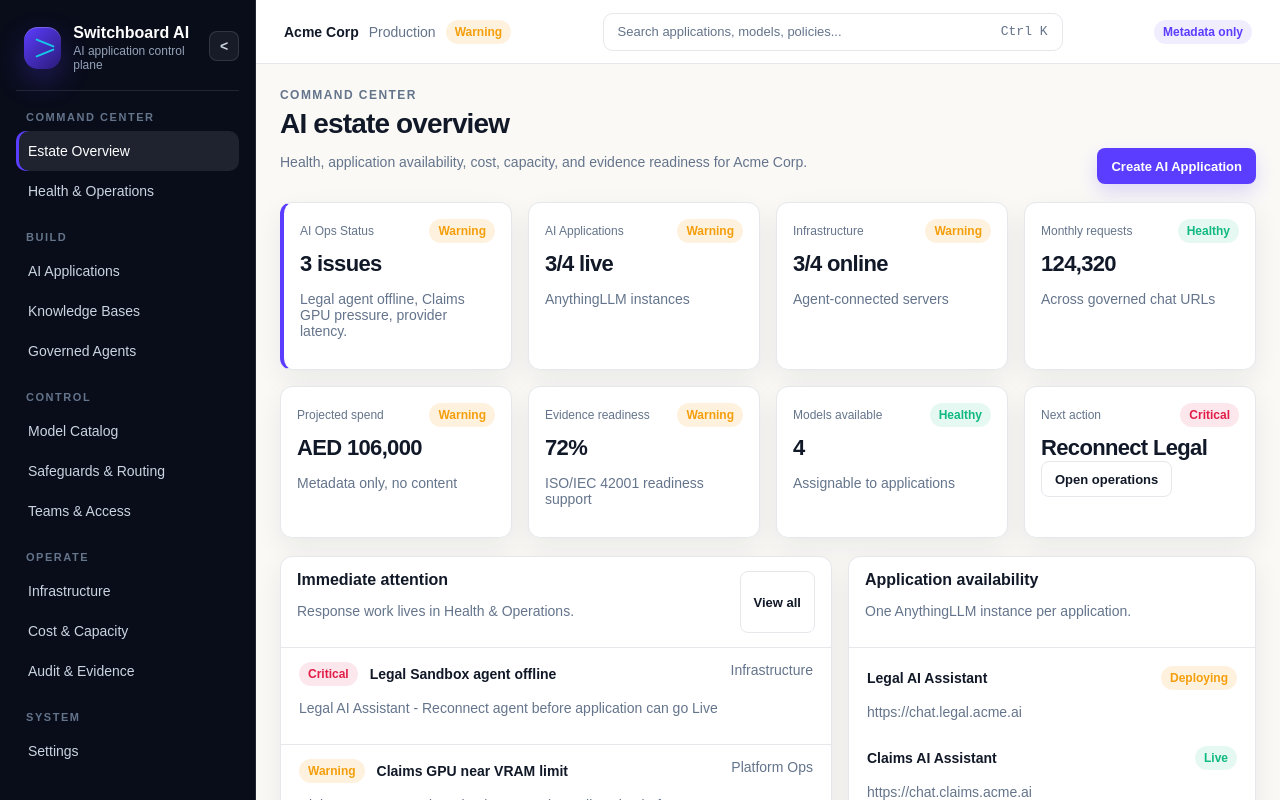
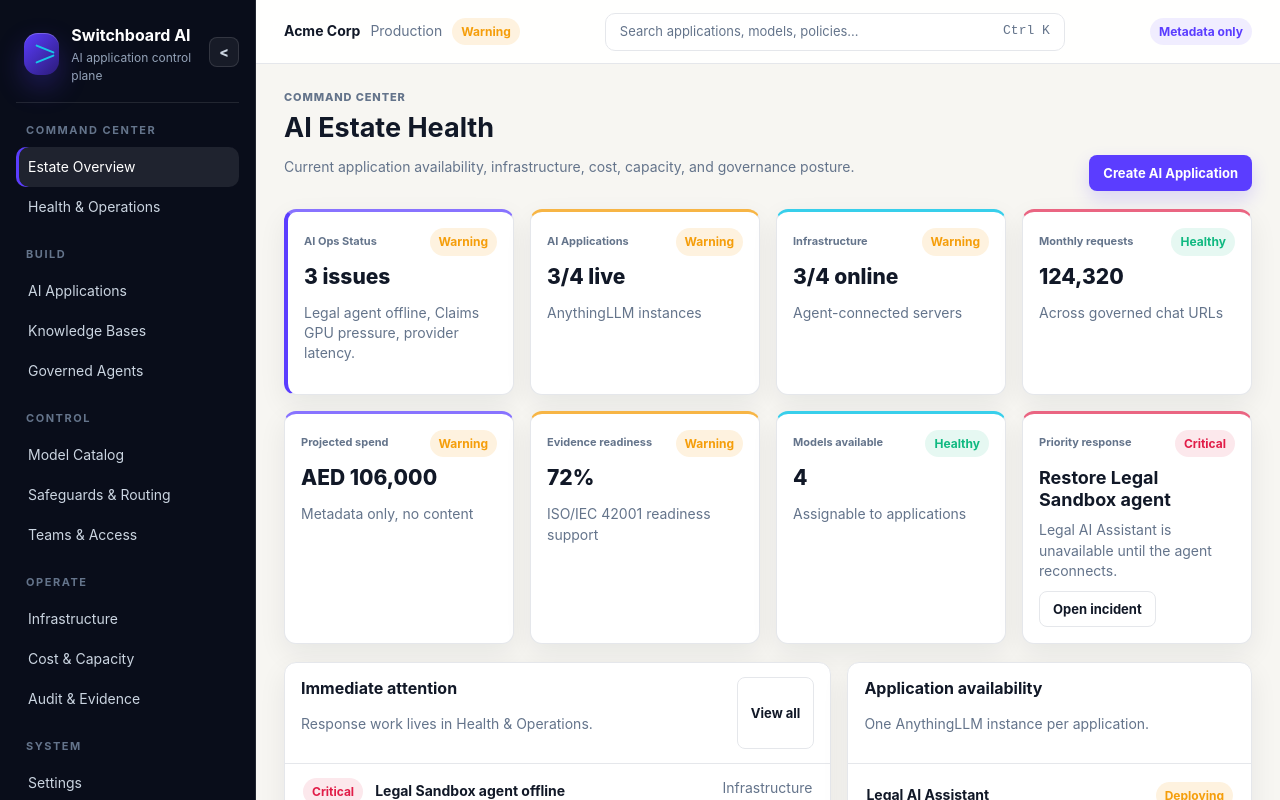
Before and after one commit to SakshamS11/switchboardai, a Next.js app in the folder apps/switchboard/: page /dashboard in a window 1280 px wide. Shown: the top 800 px of the page. Built offline with nearby package versions, Linux system fonts and the light colour scheme.

Commit message:
Refine Switchboard typography and overview hierarchy

```diff
--- a/apps/switchboard/app/dashboard/page.tsx
+++ b/apps/switchboard/app/dashboard/page.tsx
@@ -15,7 +15,7 @@ export default function DashboardPage() {
 
   return (
     <div className="page">
-      <PageHeader eyebrow="Command Center" title="AI estate overview" description="Health, application availability, cost, capacity, and evidence readiness for Acme Corp." action={<ButtonLink href="/dashboard/applications">Create AI Application</ButtonLink>} />
+      <PageHeader eyebrow="Command Center" title="AI Estate Health" description="Current application availability, infrastructure, cost, capacity, and governance posture." action={<ButtonLink href="/dashboard/applications">Create AI Application</ButtonLink>} />
       <div className="grid kpis">
         <Card pad className="status-card"><div className="row"><span className="metric-label">AI Ops Status</span><StatusBadge value="Warning" /></div><div className="metric-value">3 issues</div><p className="muted">Legal agent offline, Claims GPU pressure, provider latency.</p></Card>
         <MetricCard label="AI Applications" value={`${liveApps}/${applications.length} live`} detail="AnythingLLM instances" status="Warning" />
@@ -26,7 +26,7 @@ export default function DashboardPage() {
         <MetricCard label="Projected spend" value={aed(projectedSpend)} detail="Metadata only, no content" status="Warning" />
         <MetricCard label="Evidence readiness" value={`${organization.evidenceReadiness}%`} detail="ISO/IEC 42001 readiness support" status="Warning" />
         <MetricCard label="Models available" value={String(modelCatalog.filter((model) => model.status === "Running" || model.status === "Connected").length)} detail="Assignable to applications" status="Healthy" />
-        <Card pad><div className="row"><span className="metric-label">Next action</span><StatusBadge value="Critical" /></div><div className="metric-value">Reconnect Legal</div><ButtonLink href="/dashboard/operations" secondary>Open operations</ButtonLink></Card>
+        <Card pad className="priority-action"><div className="row"><span className="metric-label">Priority response</span><StatusBadge value="Critical" /></div><h3>Restore Legal Sandbox agent</h3><p className="muted">Legal AI Assistant is unavailable until the agent reconnects.</p><ButtonLink href="/dashboard/operations" secondary>Open incident</ButtonLink></Card>
       </div>
       <div className="grid two" style={{ marginTop: 18 }}>
         <Card>
--- a/apps/switchboard/app/globals.css
+++ b/apps/switchboard/app/globals.css
@@ -20,10 +20,11 @@
 * { box-sizing: border-box; }
 body {
   margin: 0;
-  background: var(--surface-main);
+  background: #f7f6f2;
   color: var(--text-primary);
-  font-family: Arial, Helvetica, sans-serif;
+  font-family: "Inter", "Segoe UI", Roboto, Arial, sans-serif;
   font-size: 14px;
+  line-height: 1.45;
 }
 a { color: inherit; text-decoration: none; }
 button, input, select { font: inherit; }
@@ -56,10 +57,10 @@ button { cursor: pointer; }
 .main { min-width: 0; }
 .topbar { position: sticky; top: 0; z-index: 10; display: flex; align-items: center; justify-content: space-between; gap: 16px; min-height: 64px; padding: 12px 28px; background: rgba(255,255,255,.92); border-bottom: 1px solid var(--border-subtle); backdrop-filter: blur(14px); }
 .command { flex: 1; max-width: 460px; min-height: 38px; border: 1px solid var(--border-subtle); border-radius: 10px; background: white; color: var(--text-secondary); padding: 0 14px; display: flex; align-items: center; justify-content: space-between; font-size: 13px; }
-.page { padding: 24px; }
+.page { padding: 26px 28px; }
 .page-header { display: flex; align-items: flex-end; justify-content: space-between; gap: 16px; margin-bottom: 18px; }
-.eyebrow { margin: 0 0 6px; color: var(--brand-primary); font-size: 12px; font-weight: 800; letter-spacing: .12em; text-transform: uppercase; }
-.page-header h2 { margin: 0; font-size: 28px; letter-spacing: -.03em; }
+.eyebrow { margin: 0 0 6px; color: var(--brand-primary); font-size: 11px; font-weight: 800; letter-spacing: .08em; text-transform: uppercase; }
+.page-header h2 { margin: 0; font-size: 27px; letter-spacing: 0; line-height: 1.15; }
 .page-header p, .muted { color: var(--text-secondary); }
 .button { display: inline-flex; align-items: center; justify-content: center; min-height: 36px; border: 1px solid transparent; border-radius: 8px; padding: 0 13px; background: var(--brand-primary); color: white; font-size: 13px; font-weight: 700; box-shadow: 0 8px 18px rgba(91,61,255,.18); }
 .button.secondary { background: white; color: var(--text-primary); border-color: var(--border-subtle); box-shadow: none; }
@@ -67,12 +68,16 @@ button { cursor: pointer; }
 .grid.kpis { grid-template-columns: repeat(4, minmax(0, 1fr)); }
 .grid.two { grid-template-columns: minmax(0, 1.15fr) minmax(340px, .85fr); }
 .grid.three { grid-template-columns: repeat(3, minmax(0, 1fr)); }
-.card { background: var(--surface-card); border: 1px solid var(--border-subtle); border-radius: 12px; box-shadow: var(--shadow-card); overflow: hidden; }
+.card { position: relative; background: var(--surface-card); border: 1px solid var(--border-subtle); border-radius: 12px; box-shadow: var(--shadow-card); overflow: hidden; }
 .card.pad { padding: 16px; }
 .card-header { display: flex; justify-content: space-between; gap: 12px; padding: 14px 16px; border-bottom: 1px solid var(--border-subtle); }
 .card-header h3 { margin: 0; font-size: 16px; }
-.metric-label { color: var(--text-secondary); font-size: 12px; }
-.metric-value { margin-top: 8px; font-size: 22px; font-weight: 800; letter-spacing: -.03em; }
+.metric-label { color: var(--text-secondary); font-size: 11px; font-weight: 650; }
+.metric-value { margin-top: 8px; font-size: 21px; font-weight: 780; letter-spacing: 0; line-height: 1.2; }
+.grid.kpis > .card { border-top: 3px solid rgba(91,61,255,.72); }
+.grid.kpis > .card:nth-child(2n) { border-top-color: rgba(245,158,11,.76); }
+.grid.kpis > .card:nth-child(3n) { border-top-color: rgba(22,199,232,.85); }
+.grid.kpis > .card:nth-child(4n) { border-top-color: rgba(225,29,72,.68); }
 .badge { display: inline-flex; align-items: center; white-space: nowrap; border-radius: 999px; padding: 5px 9px; font-size: 12px; font-weight: 700; background: #f1f5f9; color: var(--text-secondary); }
 .badge.healthy, .badge.live, .badge.running, .badge.connected, .badge.success, .badge.online, .badge.active, .badge.indexed { background: rgba(16,185,129,.1); color: var(--status-healthy); }
 .badge.warning, .badge.deploying, .badge.pending, .badge.syncing { background: rgba(245,158,11,.13); color: var(--status-warning); }
@@ -104,7 +109,7 @@ tr:hover td { background: rgba(238,241,246,.55); }
 .modal-backdrop { position: fixed; inset: 0; z-index: 40; display: grid; place-items: center; padding: 22px; background: rgba(9,13,26,.46); }
 .modal { width: min(920px, 100%); max-height: min(860px, calc(100vh - 44px)); overflow: hidden; display: flex; flex-direction: column; background: white; border: 1px solid var(--border-subtle); border-radius: 18px; box-shadow: 0 28px 90px rgba(9,13,26,.28); }
 .modal-header, .modal-footer { display: flex; align-items: center; justify-content: space-between; gap: 14px; padding: 18px 20px; border-bottom: 1px solid var(--border-subtle); }
-.modal-header h3 { margin: 0; font-size: 22px; letter-spacing: -.02em; }
+.modal-header h3 { margin: 0; font-size: 22px; letter-spacing: 0; }
 .modal-footer { border-top: 1px solid var(--border-subtle); border-bottom: 0; justify-content: flex-end; }
 .modal-body { display: grid; gap: 16px; overflow-y: auto; padding: 20px; }
 .form-grid { display: grid; grid-template-columns: repeat(2, minmax(0, 1fr)); gap: 14px; }
@@ -113,6 +118,10 @@ tr:hover td { background: rgba(238,241,246,.55); }
 .chip { min-height: 32px; border: 1px solid var(--border-subtle); border-radius: 999px; padding: 0 12px; background: white; color: var(--text-secondary); font-size: 13px; font-weight: 700; }
 .chip.selected { border-color: rgba(91,61,255,.4); background: rgba(91,61,255,.09); color: var(--brand-primary); }
 .status-card { border-left: 4px solid var(--brand-primary); }
+.priority-action { display: grid; gap: 10px; }
+.priority-action h3 { margin: 0; font-size: 18px; line-height: 1.2; }
+.priority-action p { margin: 0; }
+.priority-action .button { width: max-content; }
 .toggle { min-width: 76px; min-height: 30px; border: 1px solid var(--border-subtle); border-radius: 999px; background: #f8fafc; color: var(--text-secondary); font-size: 12px; font-weight: 800; }
 .toggle.on { border-color: rgba(16,185,129,.35); background: rgba(16,185,129,.1); color: var(--status-healthy); }
 .access-table { min-width: 680px; }
```
